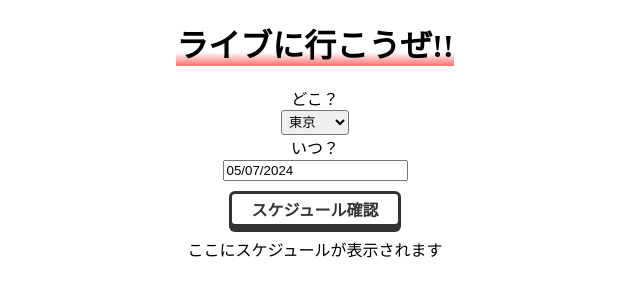
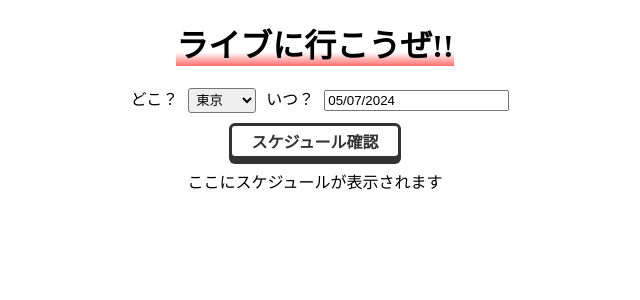
Before and after one commit to midorigameee/ScrapingLive, a React (Create React App) app in the folder simple-react-app/: page / in a window 1280 px wide. Shown: the top 300 px of the page, without its empty margins (325-965 px from the left). Built offline with nearby package versions, Linux system fonts and the light colour scheme; a web font is replaced by a local one.

Commit message:
レイアウトを修正

```diff
--- a/simple-react-app/src/App.jsx
+++ b/simple-react-app/src/App.jsx
@@ -13,11 +13,13 @@ function App() {
   return (
     <div className={styles.AppStyle}>
       <Title />
-      <AreaSelector />
-      <DateSelector
-        targetDate={targetDate}
-        setTargetDate={(date) => setTargetDate(date)}
-      />
+      <div className={styles.Conditions}>
+        <AreaSelector />
+        <DateSelector
+          targetDate={targetDate}
+          setTargetDate={(date) => setTargetDate(date)}
+        />
+      </div>
       <CheckButton count={count} setCount={(num) => setCount(num)} />
       <ResultViewer count={count} targetDate={targetDate} />
     </div>
--- a/simple-react-app/src/cssModule/App.module.css
+++ b/simple-react-app/src/cssModule/App.module.css
@@ -5,22 +5,6 @@
   justify-content: center;
 }
 
-.ButtonStyle {
-  margin: 10px;
-  padding: 3px 20px;
-
-  color: #333;
-  font-size: 16px;
-  font-weight: bold;
-  background: #fff;
-  border: 3px solid #333;
-  box-shadow: 0 5px 0 #333;
-  border-radius: 6px;
-  display: inline-block;
-  transition: 0.3s;
+.Conditions {
+  justify-content: space-between;
 }
-
-.ButtonStyle:hover {
-  transform: translateY(5px);
-  box-shadow: 0 0 0 #333;
-}
```
